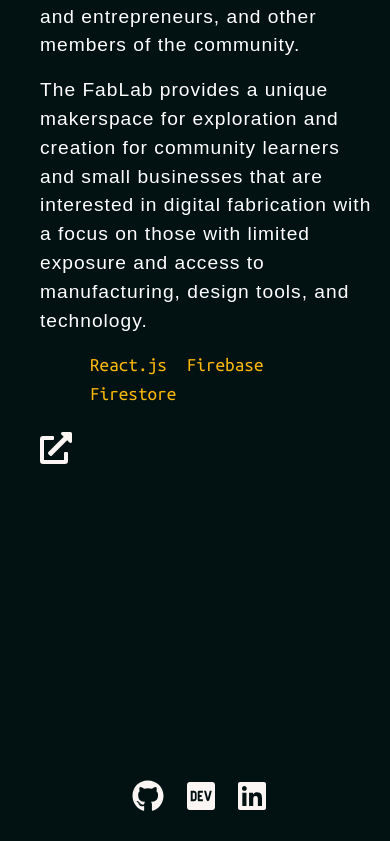
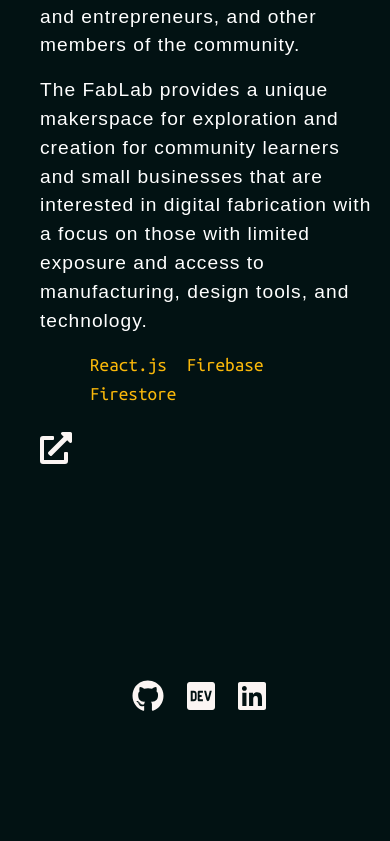
Before and after one commit to dtroyano86/portfolioSite, a Next.js app: page / in a window 390 px wide. Shown: the part 5918-6759 px from the top of the page. Built offline with nearby package versions, Linux system fonts and the light colour scheme; a web font is replaced by a local one.

Commit message:
(fix)Style Line

```diff
--- a/pages/styles.scss
+++ b/pages/styles.scss
@@ -21,6 +21,17 @@ $info: $firstAccent;
   width: 300px;
   height: 2px;
   left: 120px;
+  background-color: $secondAccent;
+}
+
+@mixin vert-bar {
+  content: "";
+  display: block;
+  position: fixed;
+  height: 100px;
+  width: 2px;
+  bottom: 0;
+  margin-left: 12px;
   background-color: $secondAccent;
 }
 
@@ -183,7 +194,10 @@ li {
   padding: 0;
   position: fixed;
   left: 2%;
-  bottom: 0;
+  bottom: 100px;
+  &::after {
+    @include vert-bar;
+  }
 }
 @media (max-width: 1400px) {
   #sidebar-links {
@@ -197,6 +211,9 @@ li {
     margin: 0 auto 20px auto;
     width: 50%;
     justify-content: space-evenly;
+    &::after {
+      display: none;
+    }
   }
 }
 .sidebar-link {
```
